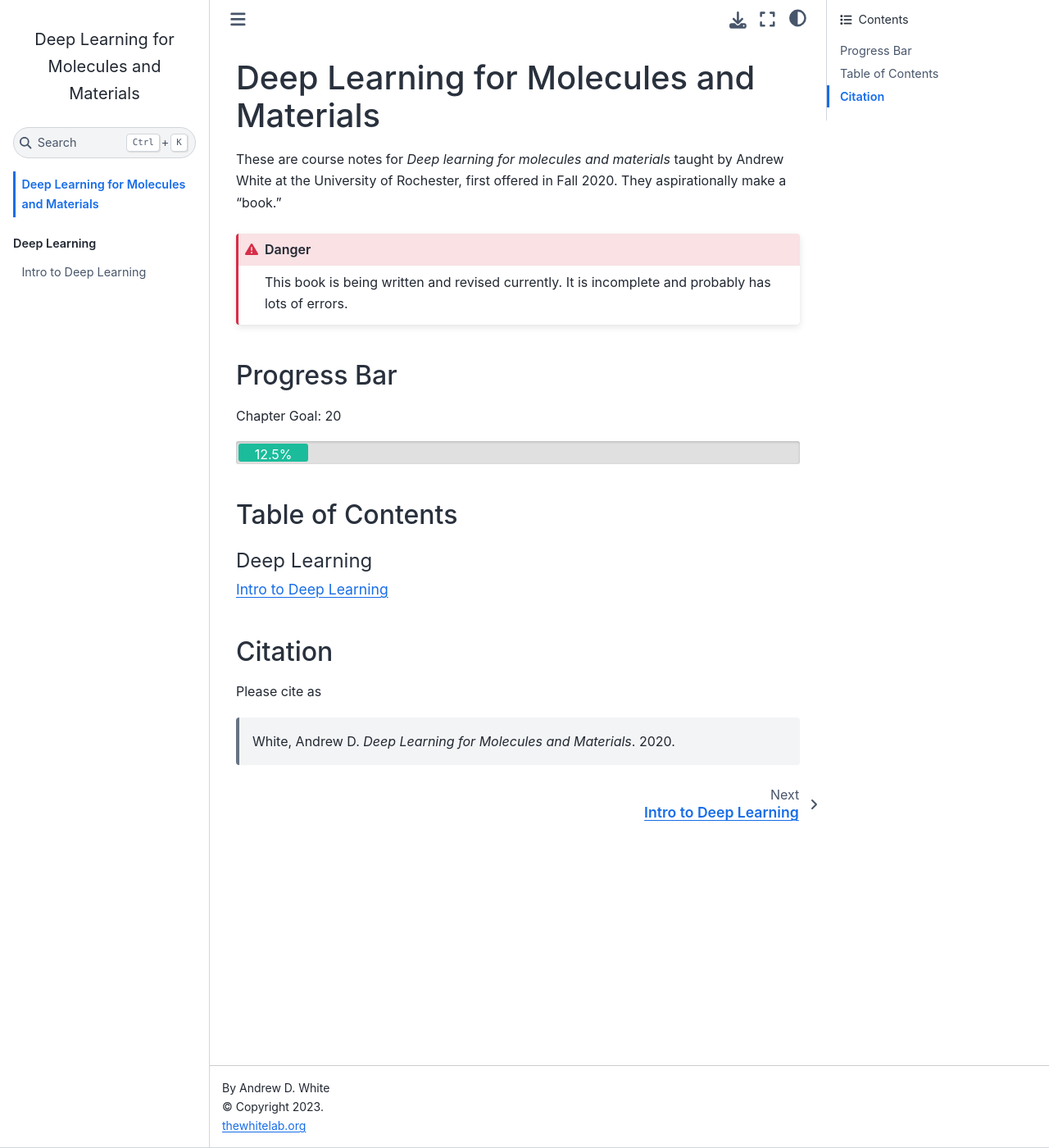
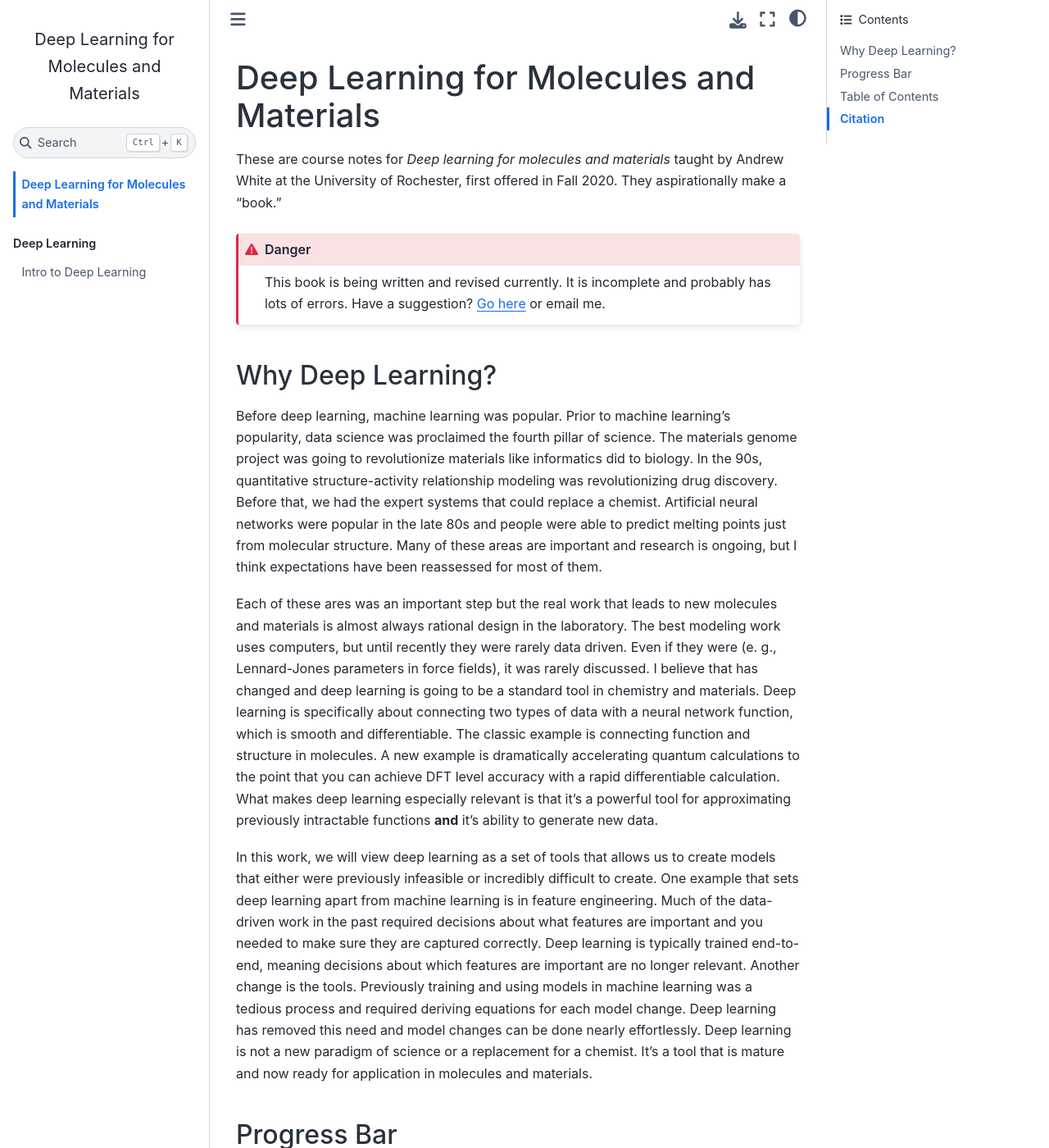
Before and after one commit to whitead/dmol-book, a Jupyter Book: the page built from intro.md, in a window 1280 px wide and 1400 px high. Shown: the whole window at 82% size. Built offline with Jupyter Book 1.0.4 settings and Sphinx 7.4.7 and the Sphinx Book theme 1.1.4, drawn with Linux system fonts in a browser that asks for light colours; pages that are not in the unit, such as notebooks, are missing from menus.

Commit message:
Added intro text

````diff
--- a/intro.md
+++ b/intro.md
@@ -4,8 +4,16 @@ These are course notes for *Deep learning for molecules and materials* taught by
 first offered in Fall 2020. They aspirationally make a "book."
 
 ```{danger}
-This book is being written and revised currently. It is incomplete and probably has lots of errors.
+This book is being written and revised currently. It is incomplete and probably has lots of errors. Have a suggestion? [Go here](https://github.com/whitead/dmol-book/issues) or email me.
 ```
+
+## Why Deep Learning?
+
+Before deep learning, machine learning was popular. Prior to machine learning's popularity, data science was proclaimed the fourth pillar of science. The materials genome project was going to revolutionize materials like informatics did to biology. In the 90s, quantitative structure-activity relationship modeling was revolutionizing drug discovery. Before that, we had the expert systems that could replace a chemist. Artificial neural networks were popular in the late 80s and people were able to predict melting points just from molecular structure. Many of these areas are important and research is ongoing, but I think expectations have been reassessed for most of them.
+
+Each of these ares was an important step but the real work that leads to new molecules and materials is almost always rational design in the laboratory. The best modeling work uses computers, but until recently they were rarely data driven. Even if they were (e. g., Lennard-Jones parameters in force fields), it was rarely discussed. I believe that has changed and deep learning is going to be a standard tool in chemistry and materials. Deep learning is specifically about connecting two types of data with a neural network function, which is smooth and differentiable. The classic example is connecting function and structure in molecules. A new example is dramatically accelerating quantum calculations to the point that you can achieve DFT level accuracy with a rapid differentiable calculation. What makes deep learning especially relevant is that it's a powerful tool for approximating previously intractable functions **and** it's ability to generate new data.
+
+In this work, we will view deep learning as a set of tools that allows us to create models that either were previously infeasible or incredibly difficult to create. One example that sets deep learning apart from machine learning is in feature engineering. Much of the data-driven work in the past required decisions about what features are important and you needed to make sure they are captured correctly. Deep learning is typically trained end-to-end, meaning decisions about which features are important are no longer relevant. Another change is the tools. Previously training and using models in machine learning was a tedious process and required deriving equations for each model change. Deep learning has removed this need and model changes can be done nearly effortlessly. Deep learning is not a new paradigm of science or a replacement for a chemist. It's a tool that is mature and now ready for application in molecules and materials.
 
 ## Progress Bar
 
````
